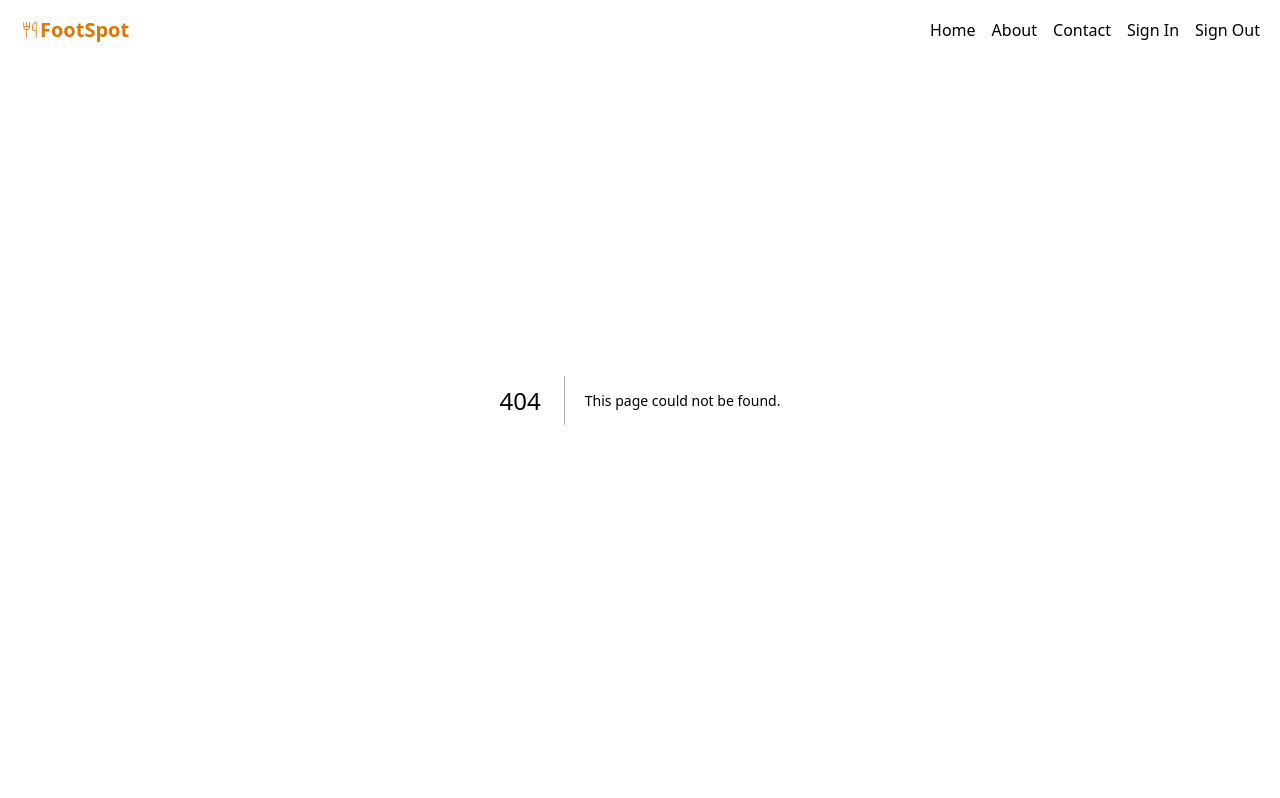
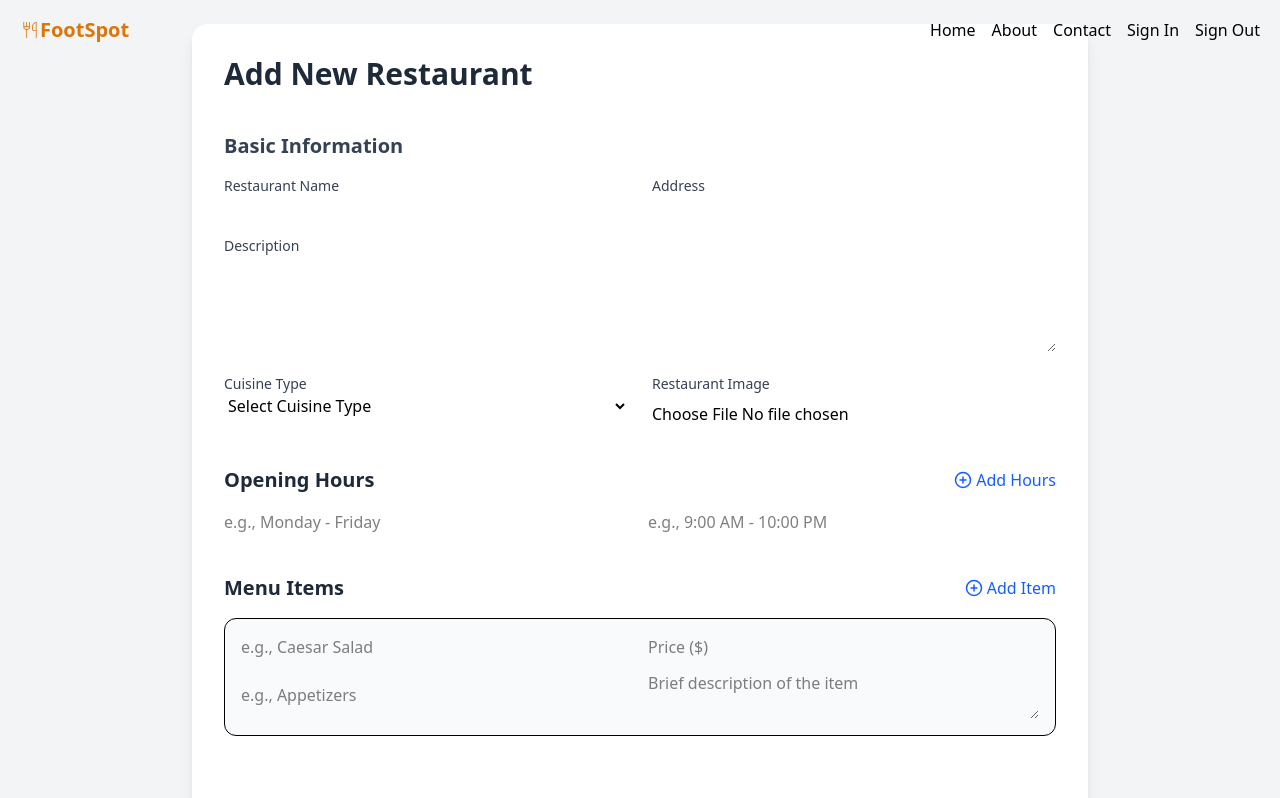
Before and after one commit to srishsitikhu/resturant-frontend, a Next.js app: page /restaurant/add in a window 1280 px wide. Before the commit this address had no page. Shown: the top 798 px of the page. Built offline with nearby package versions, Linux system fonts and the light colour scheme.

Commit message:
add restaurants

```diff
--- /dev/null
+++ b/app/restaurant/add/page.tsx
@@ -0,0 +1,250 @@
+"use client"
+import React, { useState } from "react";
+import { PlusCircle, MinusCircle } from "lucide-react";
+
+interface OpeningHour {
+  days: string;
+  time: string;
+}
+
+interface MenuItem {
+  name: string;
+  price: string;
+  category: string;
+  description: string;
+}
+
+const AddPage: React.FC = () => {
+  const [hours, setHours] = useState<OpeningHour[]>([{ days: "", time: "" }]);
+  const [menuItems, setMenuItems] = useState<MenuItem[]>([
+    { name: "", price: "", category: "", description: "" },
+  ]);
+
+  const addHour = () => {
+    setHours([...hours, { days: "", time: "" }]);
+  };
+
+  const removeHour = (index: number) => {
+    setHours(hours.filter((_, i) => i !== index));
+  };
+
+  const handleHourChange = (
+    index: number,
+    field: keyof OpeningHour,
+    value: string
+  ) => {
+    const updated = [...hours];
+    updated[index][field] = value;
+    setHours(updated);
+  };
+
+  const addItem = () => {
+    setMenuItems([
+      ...menuItems,
+      { name: "", price: "", category: "", description: "" },
+    ]);
+  };
+
+  const removeItem = (index: number) => {
+    setMenuItems(menuItems.filter((_, i) => i !== index));
+  };
+
+  const handleItemChange = (
+    index: number,
+    field: keyof MenuItem,
+    value: string
+  ) => {
+    const updated = [...menuItems];
+    updated[index][field] = value;
+    setMenuItems(updated);
+  };
+
+  return (
+    <div className="min-h-screen bg-gray-100 p-6">
+      <div className="max-w-4xl mx-auto bg-white p-8 rounded-2xl shadow-lg space-y-10">
+        <h1 className="text-3xl font-bold text-gray-800">Add New Restaurant</h1>
+
+        <form className="space-y-6">
+          <div>
+            <h2 className="text-xl font-semibold text-gray-700 mb-4">
+              Basic Information
+            </h2>
+            <div className="grid grid-cols-1 md:grid-cols-2 gap-6">
+              <div>
+                <label className="block text-sm font-medium text-gray-700">
+                  Restaurant Name
+                </label>
+                <input type="text" className="input-style" />
+              </div>
+              <div>
+                <label className="block text-sm font-medium text-gray-700">
+                  Address
+                </label>
+                <input type="text" className="input-style" />
+              </div>
+            </div>
+            <div className="mt-4">
+              <label className="block text-sm font-medium text-gray-700">
+                Description
+              </label>
+              <textarea rows={4} className="input-style w-full" />
+            </div>
+            <div className="grid grid-cols-1 md:grid-cols-2 gap-6 mt-4">
+              <div>
+                <label className="block text-sm font-medium text-gray-700">
+                  Cuisine Type
+                </label>
+                <select className="input-style w-full">
+                  <option value="">Select Cuisine Type</option>
+                  <option value="indian">Indian</option>
+                  <option value="chinese">Chinese</option>
+                  <option value="nepali">Nepali</option>
+                </select>
+              </div>
+              <div>
+                <label className="block text-sm font-medium text-gray-700">
+                  Restaurant Image
+                </label>
+                <input type="file" className="mt-2 w-full" />
+              </div>
+            </div>
+          </div>
+        </form>
+
+        <div className="space-y-4">
+          <div className="flex justify-between items-center">
+            <h2 className="text-xl font-semibold text-gray-800">
+              Opening Hours
+            </h2>
+            <button
+              type="button"
+              onClick={addHour}
+              className="text-blue-600 flex items-center"
+            >
+              <PlusCircle className="mr-1" size={18} /> Add Hours
+            </button>
+          </div>
+          {hours.map((entry, index) => (
+            <div
+              key={index}
+              className="grid grid-cols-1 md:grid-cols-2 gap-4 items-center"
+            >
+              <input
+                type="text"
+                placeholder="e.g., Monday - Friday"
+                className="input-style"
+                value={entry.days}
+                onChange={(e) =>
+                  handleHourChange(index, "days", e.target.value)
+                }
+              />
+              <div className="flex items-center gap-2">
+                <input
+                  type="text"
+                  placeholder="e.g., 9:00 AM - 10:00 PM"
+                  className="input-style"
+                  value={entry.time}
+                  onChange={(e) =>
+                    handleHourChange(index, "time", e.target.value)
+                  }
+                />
+                {hours.length > 1 && (
+                  <button
+                    type="button"
+                    onClick={() => removeHour(index)}
+                    className="text-red-500"
+                  >
+                    <MinusCircle size={18} />
+                  </button>
+                )}
+              </div>
+            </div>
+          ))}
+        </div>
+
+        <div className="space-y-4">
+          <div className="flex justify-between items-center">
+            <h2 className="text-xl font-semibold text-gray-800">Menu Items</h2>
+            <button
+              type="button"
+              onClick={addItem}
+              className="text-blue-600 flex items-center"
+            >
+              <PlusCircle className="mr-1" size={18} /> Add Item
+            </button>
+          </div>
+          {menuItems.map((item, index) => (
+            <div
+              key={index}
+              className="space-y-3 border p-4 rounded-xl bg-gray-50"
+            >
+              <div className="grid grid-cols-1 md:grid-cols-2 gap-4">
+                <input
+                  type="text"
+                  placeholder="e.g., Caesar Salad"
+                  className="input-style"
+                  value={item.name}
+                  onChange={(e) =>
+                    handleItemChange(index, "name", e.target.value)
+                  }
+                />
+                <input
+                  type="number"
+                  placeholder="Price ($)"
+                  className="input-style"
+                  value={item.price}
+                  onChange={(e) =>
+                    handleItemChange(index, "price", e.target.value)
+                  }
+                />
+              </div>
+              <div className="grid grid-cols-1 md:grid-cols-2 gap-4">
+                <input
+                  type="text"
+                  placeholder="e.g., Appetizers"
+                  className="input-style"
+                  value={item.category}
+                  onChange={(e) =>
+                    handleItemChange(index, "category", e.target.value)
+                  }
+                />
+                <div className="flex justify-between items-center">
+                  <textarea
+                    rows={2}
+                    placeholder="Brief description of the item"
+                    className="input-style w-full"
+                    value={item.description}
+                    onChange={(e) =>
+                      handleItemChange(index, "description", e.target.value)
+                    }
+                  />
+                  {menuItems.length > 1 && (
+                    <button
+                      type="button"
+                      onClick={() => removeItem(index)}
+                      className="ml-3 text-red-500"
+                    >
+                      <MinusCircle size={18} />{" "}
+                      <span className="ml-1">Remove</span>
+                    </button>
+                  )}
+                </div>
+              </div>
+            </div>
+          ))}
+        </div>
+
+        <div className="pt-6">
+          <button
+            type="submit"
+            className="bg-blue-600 hover:bg-blue-700 text-white font-semibold py-2 px-6 rounded-lg shadow"
+          >
+            Submit
+          </button>
+        </div>
+      </div>
+    </div>
+  );
+};
+
+export default AddPage;
```
Also changed, not shown: app/restaurant/[slug]/page.tsx (renamed from app/resturant/[slug]/page.tsx), app/restaurant/page.tsx (renamed from app/resturant/page.tsx).
